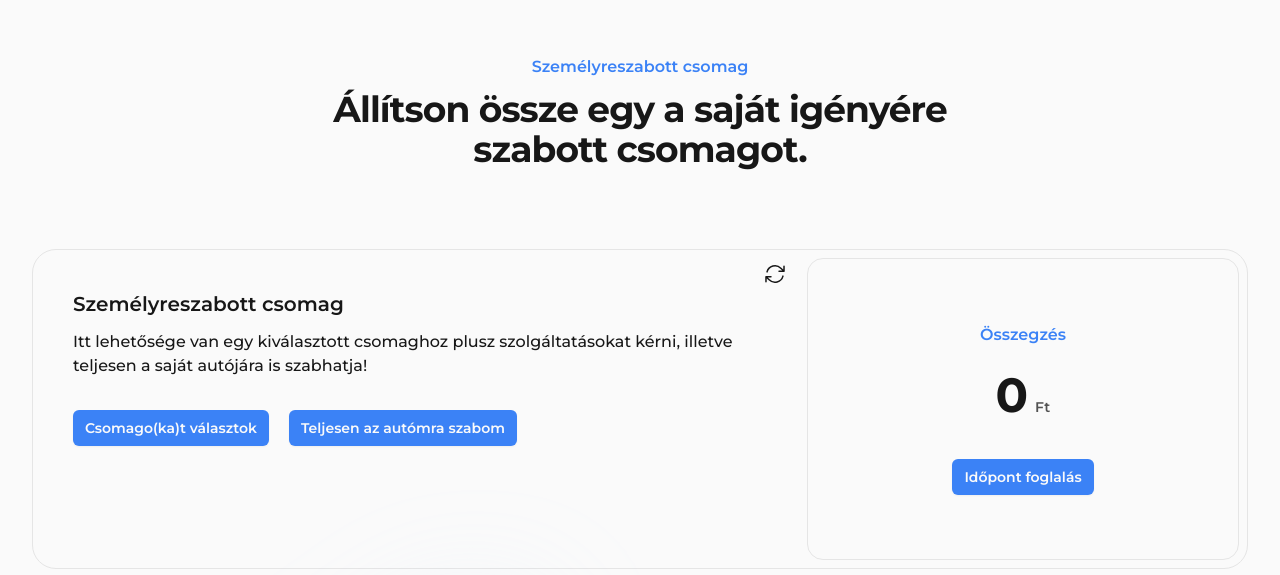
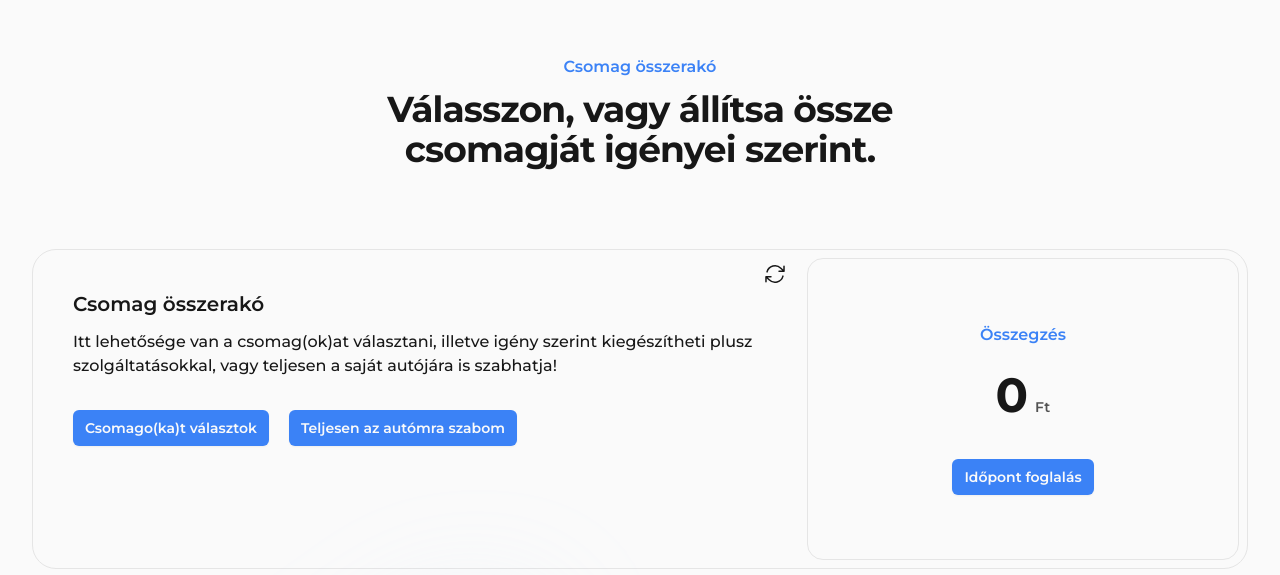
Before and after one commit to fszabi/autoluxe, a Next.js app: page / in a window 1280 px wide. Shown: the part 3387-3962 px from the top of the page. Built offline with nearby package versions, Linux system fonts and the light colour scheme.

Commit message:
changed pricing

```diff
--- a/src/app/(pricing)/Pricing.tsx
+++ b/src/app/(pricing)/Pricing.tsx
@@ -6,6 +6,7 @@ import classNames from "classnames";
 import { Fragment, useState } from "react";
 import tiers from "../utils/tiers";
 import PricingForm from "./PricingForm";
+import Link from "next/link";
 
 type Pkg = {
   name: string;
@@ -16,27 +17,27 @@ type Pkg = {
 };
 
 const Pricing = () => {
-  const [isOpen, setIsOpen] = useState(false);
-  const [pkgName, setPkgName] = useState("");
-  const [tierName, setTierName] = useState("");
-  const [pkgServices, setPkgServices] = useState<string[]>([]);
-  const [pkgPrice, setPkgPrice] = useState(0);
+  // const [isOpen, setIsOpen] = useState(false);
+  // const [pkgName, setPkgName] = useState("");
+  // const [tierName, setTierName] = useState("");
+  // const [pkgServices, setPkgServices] = useState<string[]>([]);
+  // const [pkgPrice, setPkgPrice] = useState(0);
 
-  function closeModal() {
-    setIsOpen(false);
-  }
+  // function closeModal() {
+  //   setIsOpen(false);
+  // }
 
-  function openModal() {
-    setIsOpen(true);
-  }
+  // function openModal() {
+  //   setIsOpen(true);
+  // }
 
-  const handleOpen = (pkg: Pkg, tierName: string) => {
-    setTierName(tierName);
-    setPkgName(pkg.name);
-    setPkgPrice(pkg.price);
-    setPkgServices(pkg.services);
-    openModal();
-  };
+  // const handleOpen = (pkg: Pkg, tierName: string) => {
+  //   setTierName(tierName);
+  //   setPkgName(pkg.name);
+  //   setPkgPrice(pkg.price);
+  //   setPkgServices(pkg.services);
+  //   openModal();
+  // };
 
   return (
     <div id="pricing" className="py-24 sm:py-32">
@@ -70,19 +71,20 @@ const Pricing = () => {
                     <p className="text-3xl sm:text-4xl font-bold">
                       {pkg.price.toLocaleString("de-DE")} Ft
                     </p>
-                    <button
-                      onClick={() => {
-                        handleOpen(pkg, tier.name);
-                      }}
+                    <Link
+                      href="#custom-pricing"
+                      // onClick={() => {
+                      //   handleOpen(pkg, tier.name);
+                      // }}
                       className={classNames({
-                        "bg-blue-500 hover:bg-blue-400 transition-colors text-neutral-50 py-2 px-4 rounded-md font-semibold text-sm focus-visible:outline focus-visible:outline-2 focus-visible:outline-offset-2 focus-visible:outline-blue-600":
+                        "block w-fit bg-blue-500 hover:bg-blue-400 transition-colors text-neutral-50 py-2 px-4 rounded-md font-semibold text-sm focus-visible:outline focus-visible:outline-2 focus-visible:outline-offset-2 focus-visible:outline-blue-600":
                           true,
                         "bg-white/10 hover:bg-white/20 dark:bg-neutral-600 dark:hover:bg-neutral-500 focus-visible:outline-neutral-400 dark:focus-visible:outline-neutral-700":
                           pkgIndex === 2,
                       })}
                     >
                       Ezt választom
-                    </button>
+                    </Link>
                     <ul className="space-y-4">
                       {pkg.services.map((service, index) => (
                         <div
@@ -116,7 +118,7 @@ const Pricing = () => {
             </div>
           ))}
         </div>
-        <Transition appear show={isOpen} as={Fragment}>
+        {/* <Transition appear show={isOpen} as={Fragment}>
           <Dialog as="div" className="relative z-10" onClose={closeModal}>
             <Transition.Child
               as={Fragment}
@@ -159,7 +161,7 @@ const Pricing = () => {
               </div>
             </div>
           </Dialog>
-        </Transition>
+        </Transition> */}
       </div>
     </div>
   );
--- a/src/app/custom_pricing/CustomPricing.tsx
+++ b/src/app/custom_pricing/CustomPricing.tsx
@@ -150,14 +150,14 @@ const CustomPricing = () => {
   };
 
   return (
-    <div className="py-24 sm:py-32">
+    <div id="custom-pricing" className="py-24 sm:py-32">
       <div className="mx-auto max-w-7xl px-6 lg:px-8">
         <div className="mx-auto lg:max-w-2xl sm:text-center">
           <h2 className="text-base font-semibold leading-7 text-blue-500">
-            Személyreszabott csomag
+            Csomag összerakó
           </h2>
           <p className="mt-2 text-3xl font-bold tracking-tight sm:text-4xl">
-            Állítson össze egy a saját igényére szabott csomagot.
+            Válasszon, vagy állítsa össze csomagját igényei szerint.
           </p>
         </div>
         <div className="mx-auto mt-16 max-w-2xl rounded-3xl border border-neutral-200 dark:border-neutral-800 sm:mt-20 lg:mx-0 lg:flex lg:max-w-none">
@@ -168,13 +168,11 @@ const CustomPricing = () => {
             {!showTiers && !showServices && (
               <div className="space-y-8">
                 <div className="space-y-3">
-                  <p className="text-xl font-semibold">
-                    Személyreszabott csomag
-                  </p>
+                  <p className="text-xl font-semibold">Csomag összerakó</p>
                   <h3 className="font-medium">
-                    Itt lehetősége van egy kiválasztott csomaghoz plusz
-                    szolgáltatásokat kérni, illetve teljesen a saját autójára is
-                    szabhatja!
+                    Itt lehetősége van a csomag(ok)at választani, illetve igény
+                    szerint kiegészítheti plusz szolgáltatásokkal, vagy teljesen
+                    a saját autójára is szabhatja!
                   </h3>
                 </div>
                 <div className="flex flex-wrap gap-5">
@@ -228,7 +226,7 @@ const CustomPricing = () => {
                   }}
                   className="block w-fit rounded-md bg-blue-500 text-neutral-50 px-3 py-2 text-center text-sm font-semibold shadow-sm hover:bg-blue-400 transition-colors focus-visible:outline focus-visible:outline-2 focus-visible:outline-offset-2 focus-visible:outline-blue-600"
                 >
-                  Tovább a szolgáltatásokhoz
+                  Kiegészítő szolgáltatások
                 </button>
               </div>
             )}
```
